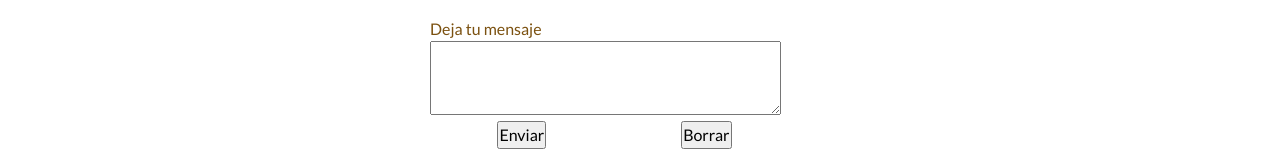
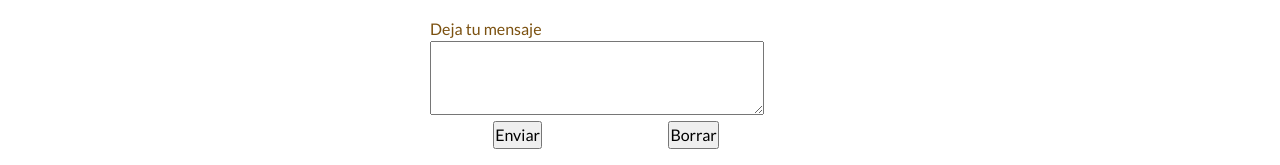
Before and after one commit to Japahuep/finalProject, a website: page pages/contacto.html in a window 1280 px wide. Shown: the part 442-607 px from the top of the page. Drawn offline with nearby package versions, Linux system fonts and the light colour scheme.

Commit message:
Entrega Final

```diff
--- a/pages/contacto.html
+++ b/pages/contacto.html
@@ -84,7 +84,7 @@
           <div class="commentBox">
             <label for="comment">Deja tu mensaje</label>
             <br>
-            <textarea name="comment" id="" cols="40" rows="3"></textarea>
+            <textarea name="comment" id="" cols="38" rows="3"></textarea>
           </div>
           <div class="buttonsBox">
             <input type="submit" value="Enviar">
--- a/scss/_body.scss
+++ b/scss/_body.scss
@@ -62,7 +62,7 @@ form {
   }
   .buttonsBox {
     justify-content: space-around;
-    width: 369px;
+    width: 352px;
   }
 }
 .title {
```
Also changed, not shown: css/styles.css.
